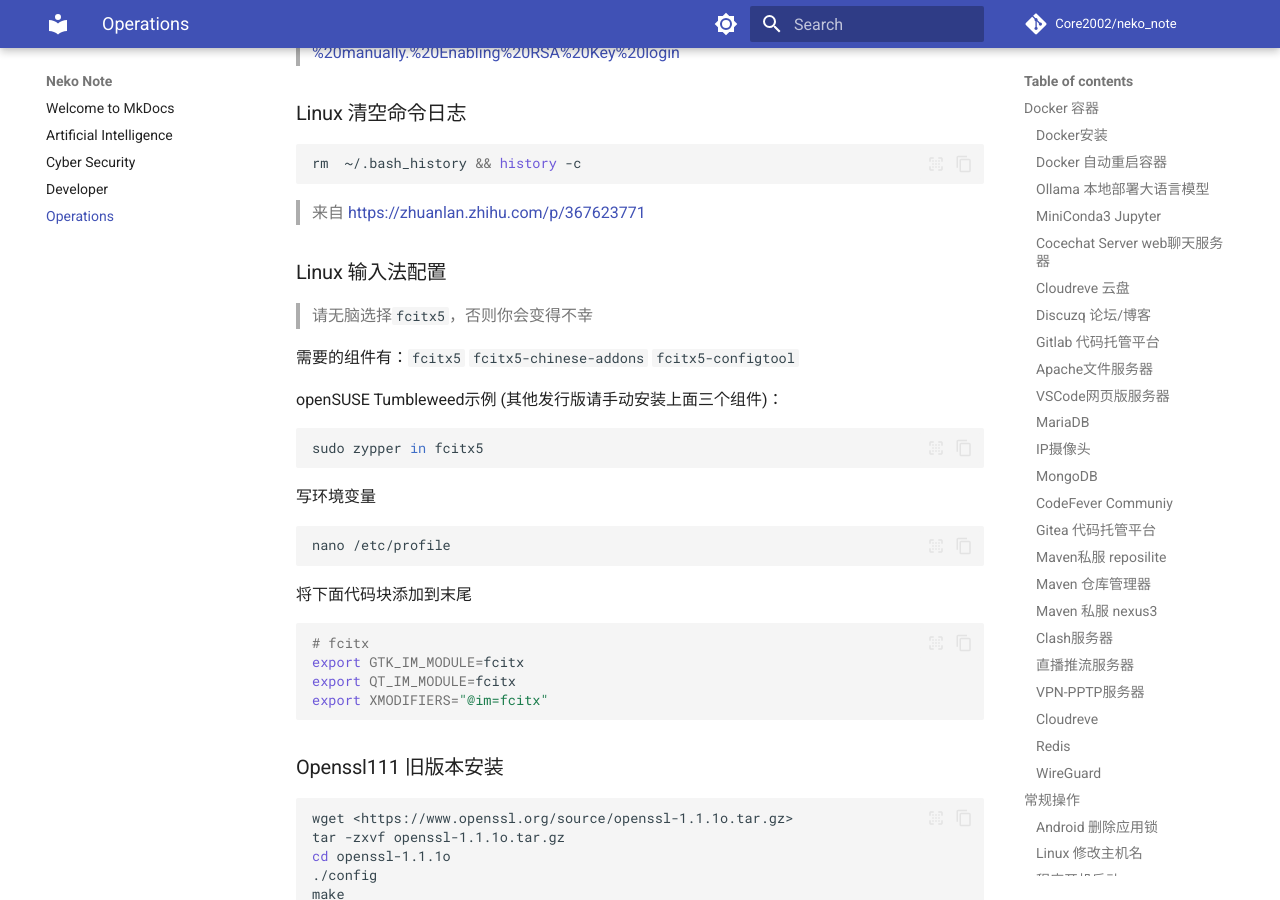
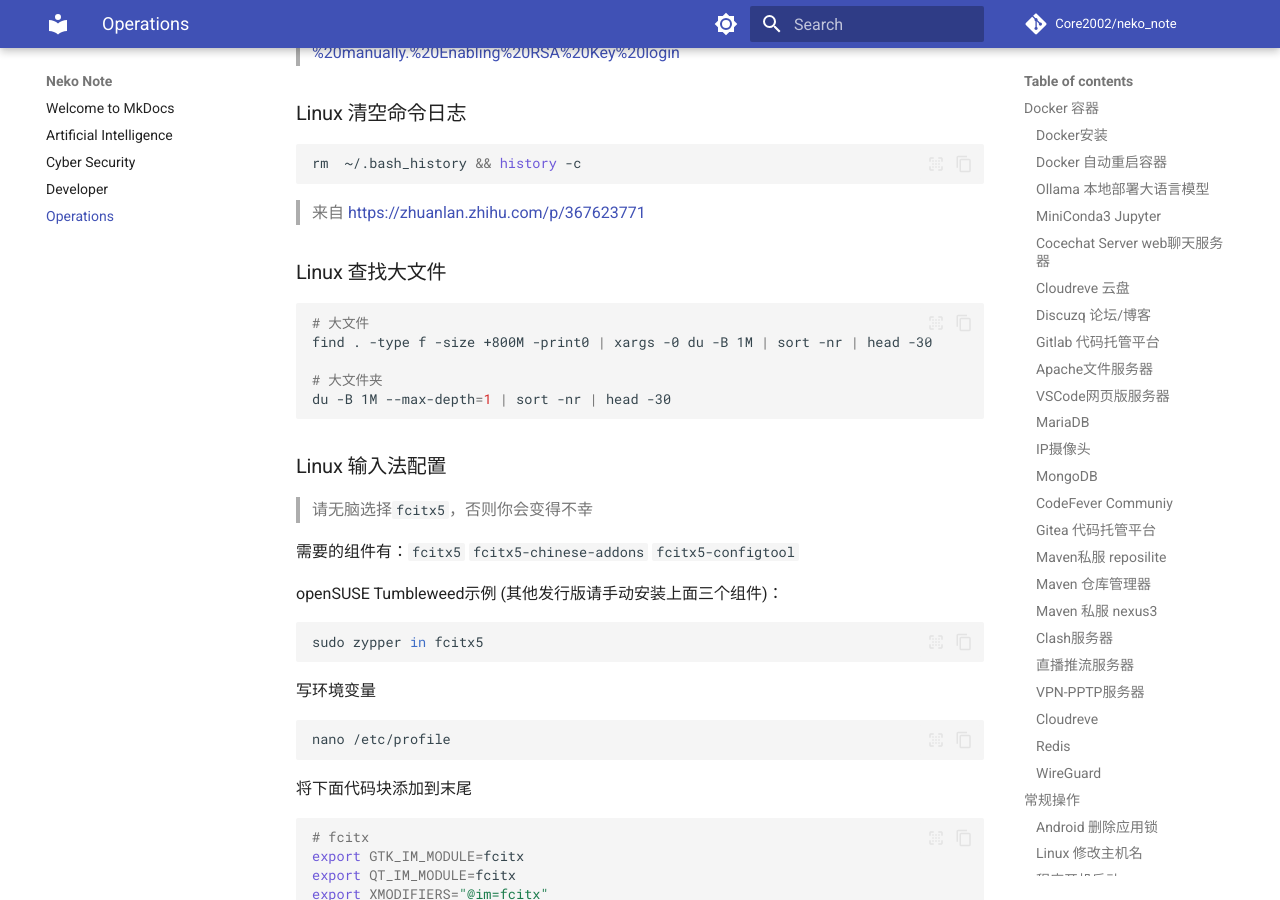
Before and after one commit to Core2002/neko_note, an MkDocs documentation site: the page built from docs/operations.md, in a window 1280 px wide and 900 px high, scrolled down 14570 px. Built offline with MkDocs 1.6.1 and Material for MkDocs 9.7.7, drawn with Linux system fonts in a browser that asks for light colours; comment, search, counter and statistics services are not loaded.

Commit message:
✨ Feat: Add commands for finding large files/folders in Linux.

````diff
--- a/docs/operations.md
+++ b/docs/operations.md
@@ -730,6 +730,16 @@ rm  ~/.bash_history && history -c
 
 > 来自 <https://zhuanlan.zhihu.com/p/367623771>
 
+### Linux 查找大文件
+
+```bash
+# 大文件
+find . -type f -size +800M -print0 | xargs -0 du -B 1M | sort -nr | head -30
+
+# 大文件夹
+du -B 1M --max-depth=1 | sort -nr | head -30
+```
+
 ### Linux 输入法配置
 
 > 请无脑选择`fcitx5`，否则你会变得不幸
````
